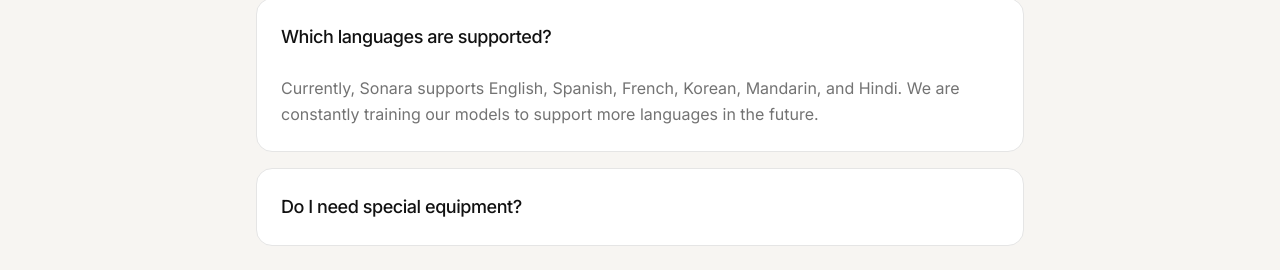
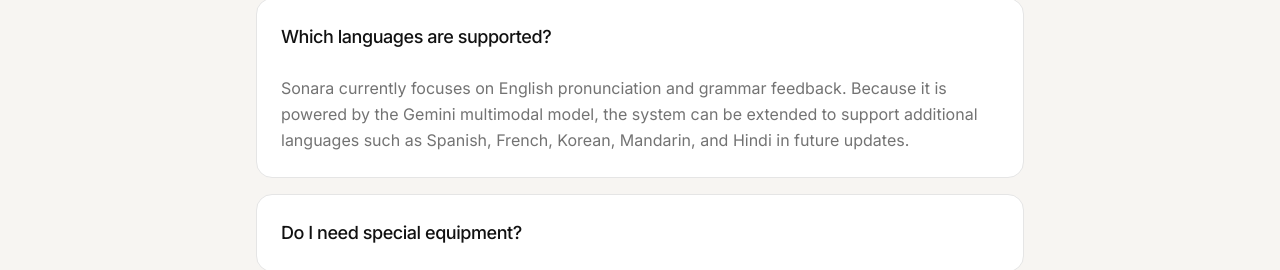
Before and after one commit to e-esakman/sonara, a React (Vite) app: page / in a window 1280 px wide. Both pictures are taken after a click on the heading "Which languages are supported?". Shown: the part 3715-3985 px from the top of the page. Built offline with nearby package versions, Linux system fonts and the light colour scheme; no server answers; some icons are missing.

Commit message:
faq-answer

```diff
--- a/src/sections/FAQSection.tsx
+++ b/src/sections/FAQSection.tsx
@@ -36,7 +36,7 @@ const FAQSection = () => {
                             <Icon icon="solar:alt-arrow-down-linear" width="20" className="text-neutral-400 group-open:rotate-180 transition-transform duration-300" />
                         </summary>
                         <div className="px-6 pb-6 text-neutral-500 text-base leading-relaxed font-sans">
-                            Currently, Sonara supports English, Spanish, French, Korean, Mandarin, and Hindi. We are constantly training our models to support more languages in the future.
+                            Sonara currently focuses on English pronunciation and grammar feedback. Because it is powered by the Gemini multimodal model, the system can be extended to support additional languages such as Spanish, French, Korean, Mandarin, and Hindi in future updates.
                         </div>
                     </details>
 
```
